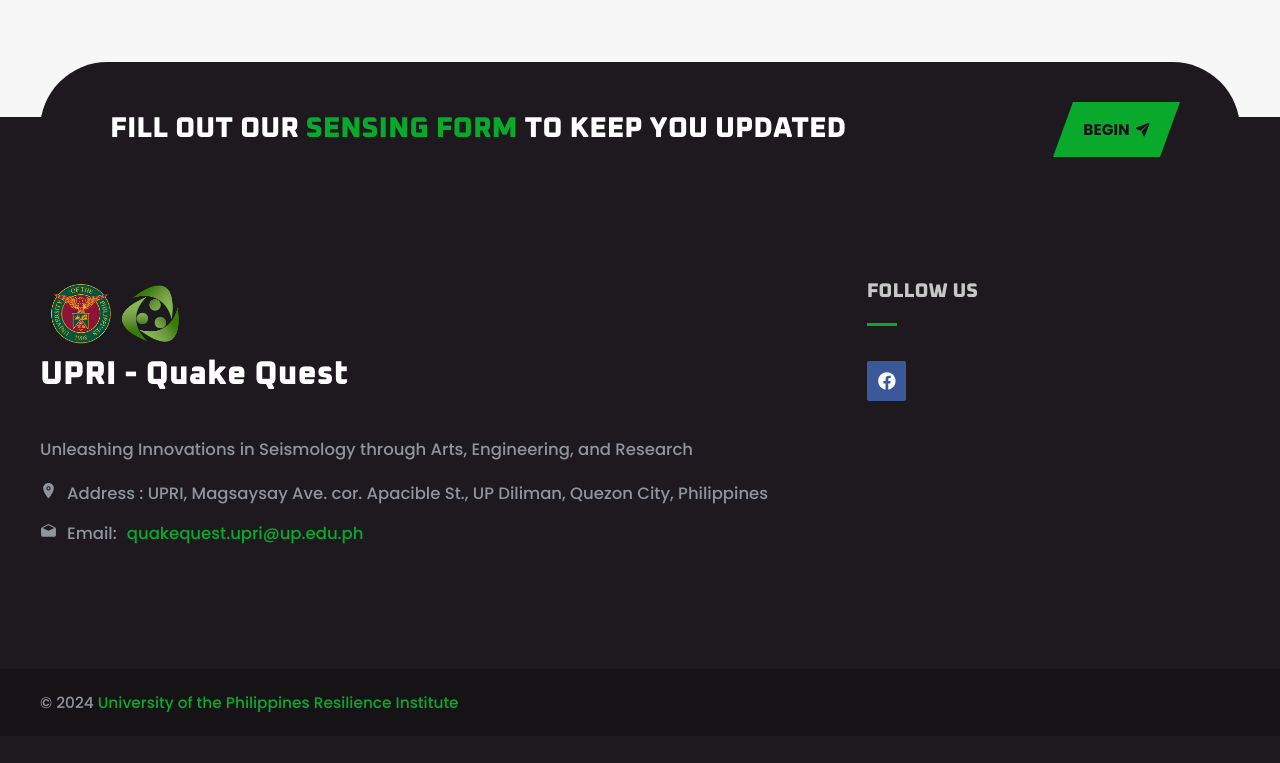
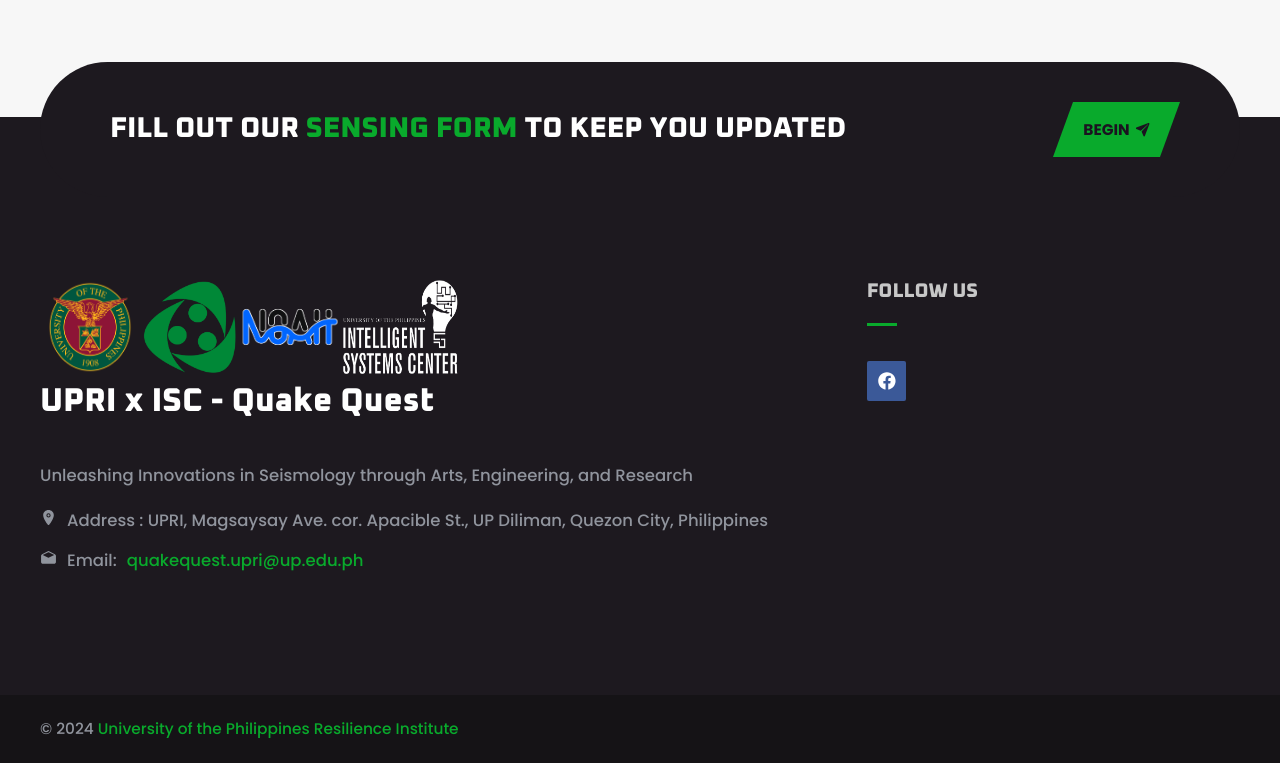
Before and after one commit to chrscbs/quake-quest, a plain HTML site: page src/index.html in a window 1280 px wide. Shown: the part 4891-5654 px from the top of the page. Before the commit the page ends 5627 px from the top, so only its background shows below. Drawn offline with nearby package versions, Linux system fonts and the light colour scheme; files whose address does not match are found by name.

Commit message:
chore: update footer logos

```diff
--- a/src/index.html
+++ b/src/index.html
@@ -261,8 +261,13 @@
     <div class="footer-top">
       <div class="container">
         <div class="footer-brand">
-          <img src="./assets/images/footer-up-upri-logo.png" width="150" loading="lazy">
-          <a href="#" class="logo">UPRI - Quake Quest</a>
+          <div style="display: flex;">
+            <img src="./assets/images/logo/UP-Logo.png" width="100" loading="lazy">
+            <img src="./assets/images/logo/UPRI-Logo.png" width="100" loading="lazy">
+            <img src="./assets/images/logo/NOAH-Logo.png" width="100" loading="lazy">
+            <img src="./assets/images/logo/ISC-Logo-White.png" width="120" loading="lazy">
+          </div>
+          <a href="#" class="logo">UPRI x ISC - Quake Quest</a>
           <p class="footer-text">
             Unleashing Innovations in Seismology through Arts, Engineering, and Research
           </p>
```
Also changed, not shown: src/assets/images/logo/ISC-Logo-White.png (added), src/assets/images/logo/NOAH-Logo.png (added), src/assets/images/logo/UP-Logo.png (added), src/assets/images/logo/UPRI-Logo.png (added), 1 other file.
